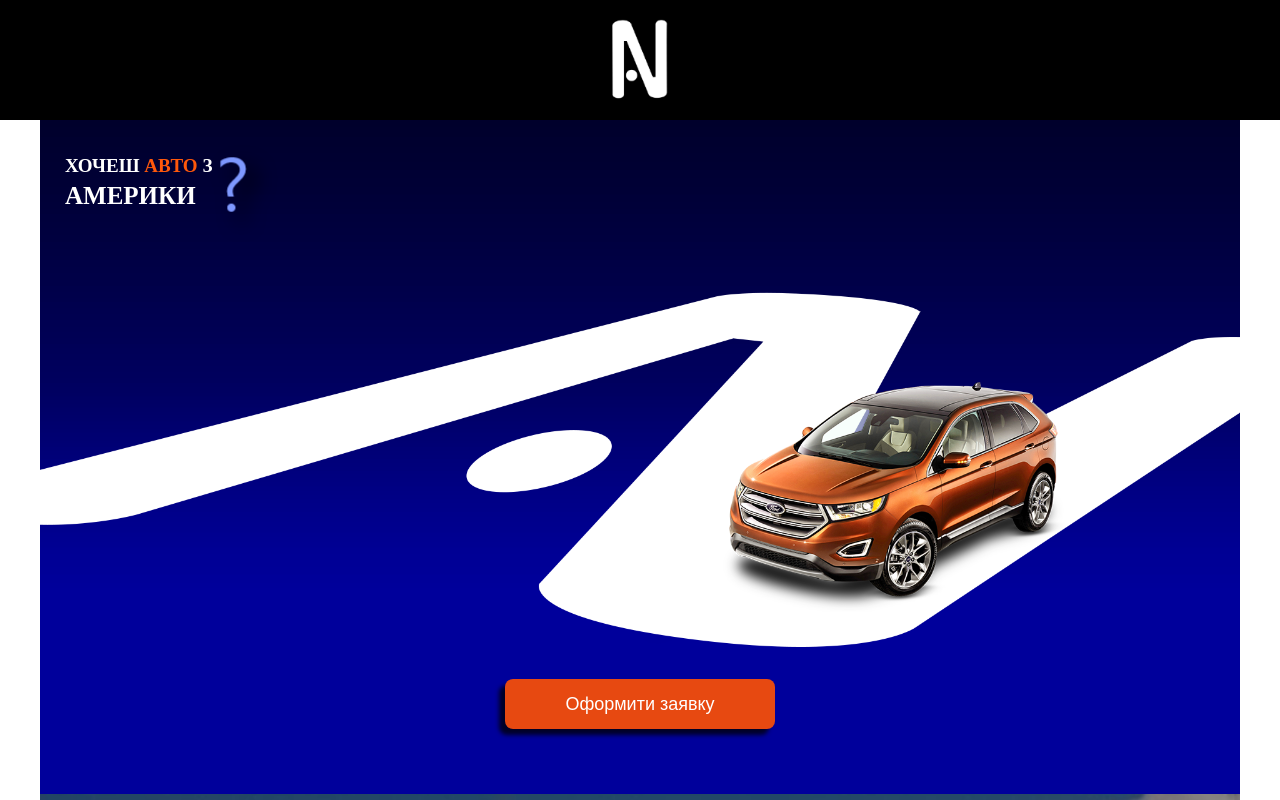
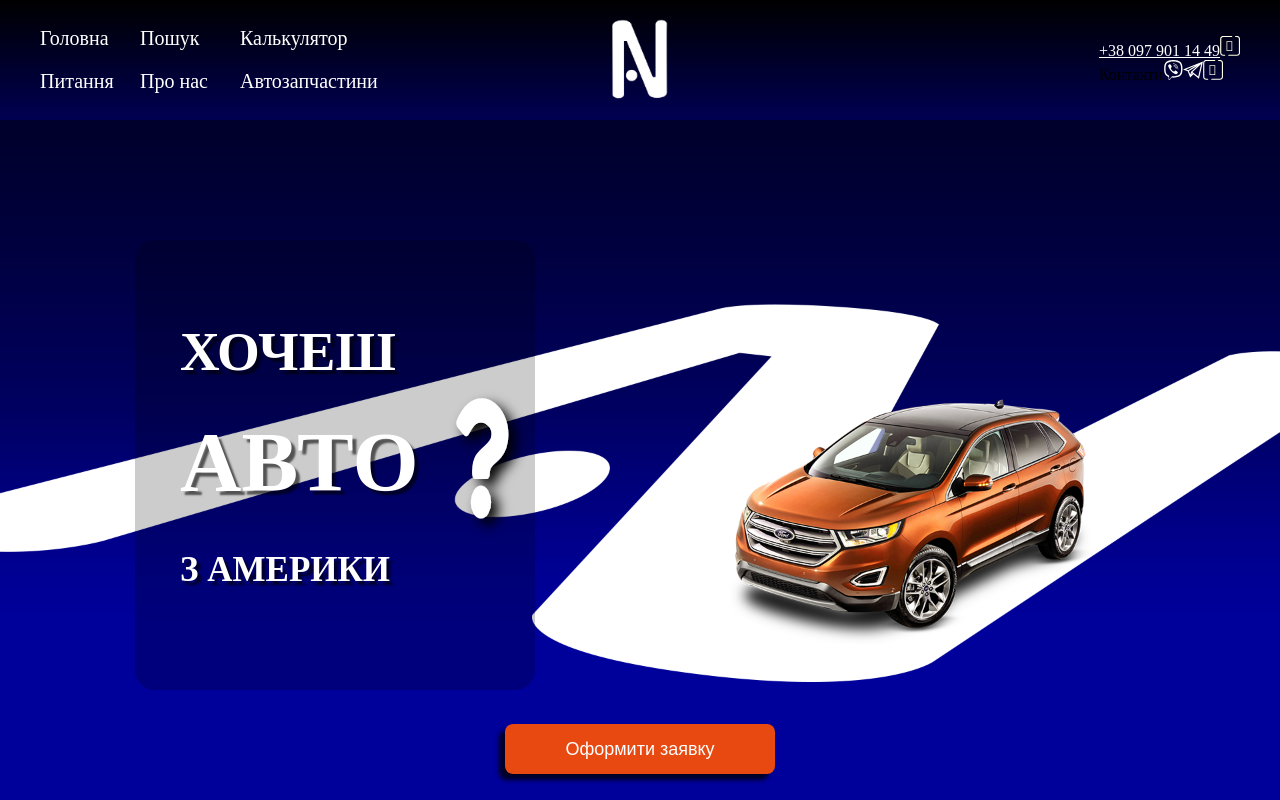
Before and after one commit to AndreyMad/carCalculator, a React (Create React App) app: page / in a window 1280 px wide. Shown: the top 800 px of the page. Built offline with nearby package versions, Linux system fonts and the light colour scheme.

Commit message:
fix styles & add new bugs(

```diff
--- a/src/assets/svg/index.jsx
+++ b/src/assets/svg/index.jsx
@@ -40,9 +40,11 @@
 import viberHeader from "./viberHeader.svg";
 import telegramHeader from "./telegramHeader.svg";
 import down from "./down.svg";
+import question from "./question.svg";
 
 export default {
   calculator,
+  question,
   headerClose,
   down,
   telegramHeader,
--- a/src/components/Header/Header.js
+++ b/src/components/Header/Header.js
@@ -49,13 +49,10 @@
             <img src={logo} alt="autonom logo" />
           </NavLink>
 
-          <div className={style.feedbackContainer}>
           {windowWidth < 768 ? (
             <button
               className={
-                  isBurgerOpen
-                    ? style.feedbackButtonActive
-                    : style.feedbackButton
+                isBurgerOpen ? style.feedbackButtonActive : style.feedbackButton
               }
               type="button"
               onClick={this.toggleModal}
@@ -66,7 +63,100 @@
                 alt="presentation"
               />
             </button>
-            ) : null}
+          ) : (
+            <>
+              <div className={style.feedbackTabletContainer}>
+                <ul className={style.menuList}>
+                  <li className={style.menuItem}>
+                    <NavLink
+                      exact
+                      className={style.shadowLink}
+                      to={routes.MAIN_PAGE.path}
+                    >
+                      Головна
+                    </NavLink>
+                  </li>
+                  <li className={style.menuItem}>
+                    <NavLink
+                      className={style.shadowLink}
+                      to={routes.SEARCH_PAGE.path}
+                    >
+                      Пошук
+                    </NavLink>
+                  </li>
+                  <li className={style.menuItem}>
+                    <NavLink
+                      className={style.shadowLink}
+                      to={routes.CALCULATOR_PAGE.path}
+                    >
+                      Калькулятор
+                    </NavLink>
+                  </li>
+
+                  <li className={style.menuItem}>
+                    <NavLink
+                      className={style.shadowLink}
+                      to={routes.ANSWERS.path}
+                    >
+                      Питання
+                    </NavLink>
+                  </li>
+                  <li className={style.menuItem}>
+                    <NavLink
+                      className={style.shadowLink}
+                      to={routes.ABOUT_US_PAGE.path}
+                    >
+                      Про нас
+                    </NavLink>
+                  </li>
+                  <li className={style.menuItem}>
+                    <NavLink
+                      className={style.shadowLink}
+                      to={routes.PARTS_PAGE.path}
+                    >
+                      Автозапчастини
+                    </NavLink>
+                  </li>
+                </ul>
+              </div>
+              <div className={style.feedbackTabletContainer}>
+                <div className={style.feedbackTabletWrapper}>
+                  <a href="tel:+380979011449" className={style.phoneLink}>
+                    +38 097 901 14 49
+                  </a>
+                  <img
+                    className={style.feedbackBtnImg}
+                    src={SVG.tel}
+                    alt="presentation"
+                  />
+                </div>
+                <div className={style.feedbackTabletWrapper}>
+                  <span>Контакти</span>
+                  <a href="tel:+380979011449" className={style.phoneLink}>
+                    <img
+                      className={style.feedbackBtnImg}
+                      src={SVG.viberWhite}
+                      alt="presentation"
+                    />
+                  </a>
+                  <a href="tel:+380979011449" className={style.phoneLink}>
+                    <img
+                      className={style.feedbackBtnImg}
+                      src={SVG.telegramWhite}
+                      alt="presentation"
+                    />
+                  </a>
+                  <a href="tel:+380979011449" className={style.phoneLink}>
+                    <img
+                      className={style.feedbackBtnImg}
+                      src={SVG.tel}
+                      alt="presentation"
+                    />
+                  </a>
+                </div>
+              </div>
+            </>
+          )}
           <CSSTransition
             in={isBurgerOpen}
             unmountOnExit
@@ -149,67 +239,6 @@
             <div className={style.shadow} onClick={this.toggleModal} />
           </CSSTransition>
         </div>
-        </div>
-        <div className={style.tabletNav}>
-          <ul className={style.menuList}>
-            <li className={style.menuItem}>
-              <NavLink
-                exact
-                className={style.menuLink}
-                activeClassName={style.menuLinkActive}
-                to={routes.MAIN_PAGE.path}
-              >
-                Головна
-              </NavLink>
-            </li>
-            <li className={style.menuItem}>
-              <NavLink
-                className={style.menuLink}
-                activeClassName={style.menuLinkActive}
-                to={routes.SEARCH_PAGE.path}
-              >
-                Пошук
-              </NavLink>
-            </li>
-            <li className={style.menuItem}>
-              <NavLink
-                className={style.menuLink}
-                activeClassName={style.menuLinkActive}
-                to={routes.CALCULATOR_PAGE.path}
-              >
-                Калькулятор
-              </NavLink>
-            </li>
-
-            <li className={style.menuItem}>
-              <NavLink
-                className={style.menuLink}
-                activeClassName={style.menuLinkActive}
-                to={routes.PARTS_PAGE.path}
-              >
-                Автозапчастини
-              </NavLink>
-            </li>
-            <li className={style.menuItem}>
-              <NavLink
-                className={style.menuLink}
-                activeClassName={style.menuLinkActive}
-                to={routes.ABOUT_US_PAGE.path}
-              >
-                Про нас
-              </NavLink>
-            </li>
-            <li className={style.menuItem}>
-              <NavLink
-                className={style.menuLink}
-                activeClassName={style.menuLinkActive}
-                to={routes.ANSWERS.path}
-              >
-                Питання
-              </NavLink>
-            </li>
-          </ul>
-        </div>
       </>
     );
   }
--- a/src/components/Header/Header.module.css
+++ b/src/components/Header/Header.module.css
@@ -8,6 +8,7 @@
   max-width: 800px;
   align-items: center;
   display: flex;
+  justify-content: space-between;
 }
 .logo {
   position: absolute;
@@ -18,11 +19,7 @@
 .logo > img {
   height: 100%;
 }
-.tabletNav {
-  width: 100%;
-  position: relative;
-  display: none;
-}
+
 .feedbackContainer {
   position: relative;
 }
@@ -69,21 +66,7 @@
 ul {
   list-style: none;
 }
-.menuList {
-  z-index: 400;
-}
-.itemLink {
-  color: #ffffff;
-  font-family: "Lato", sans-serif;
-  font-size: 14px;
-  text-decoration: none;
-  display: flex;
-  align-items: center;
-}
-.itemIcon {
-  width: 20px;
-  margin: 0px 7px;
-}
+
 .subTitle {
   color: #ffffff;
   display: block;
@@ -94,6 +77,13 @@
 }
 .iinerListItem {
   margin-top: 10px;
+}
+
+.feedbackBtnImg {
+  width: 20px;
+}
+.phoneLink {
+  color: #ffffff;
 }
 @media (min-width: 768px) {
   .container {
@@ -109,11 +99,25 @@
   .menuList {
     display: flex;
     height: 85px;
-    justify-content: space-evenly;
+    justify-content: stretch;
     list-style: none;
+    flex-wrap: wrap;
     align-items: center;
 
     width: 100%;
+  }
+  .menuItem {
+    min-width: 100px;
+  }
+  .menuItem > a {
+    color: #ffffff;
+
+    text-decoration: none;
+  }
+  .feedbackTabletContainer {
+    max-width: 350px;
+    margin: 0px 40px;
+    position: relative;
   }
   .menuItem {
     font-size: 20px;
@@ -158,6 +162,6 @@
 @media (min-width: 1200px) {
   .container {
     max-width: 1400px;
-    background: linear-gradient(to bottom #000000, #000052);
+    background: linear-gradient(to bottom, #000000, #000052);
   }
 }
--- a/src/components/carAvailability/carAvailability.module.css
+++ b/src/components/carAvailability/carAvailability.module.css
@@ -111,7 +111,7 @@
   font-size: 0;
   line-height: 0;
   position: absolute;
-  top: 80%;
+  top: 70%;
   display: block;
   width: 35px;
   height: 35px;
@@ -130,7 +130,7 @@
   font-size: 0;
   line-height: 0;
   position: absolute;
-  top: 80%;
+  top: 70%;
   display: block;
   width: 35px;
   height: 35px;
@@ -175,6 +175,7 @@
   top: 10px;
   right: 10px;
   width: 30px;
+  z-index: 20;
 }
 @media (min-width: 1200px) {
   .container {
--- a/src/pages/MainPage/MainPage.jsx
+++ b/src/pages/MainPage/MainPage.jsx
@@ -51,12 +51,14 @@
 
             <div className={style.titleContainer}>
               <h1 className={style.mainTitle}>
-                хочеш <span className={style.yellowLetter}>авто</span> з
-                <br /> <p>америки</p>
+                хочеш <span className={style.yellowLetter}>авто</span>
+                <p> з</p>
+                <br />
+                <p> америки</p>
               </h1>
               <img
                 alt="presentation"
-                src={question}
+                src={window.innerWidth < 768 ? question : SVG.question}
                 className={style.question}
               />
             </div>
--- a/src/pages/MainPage/MainPage.module.css
+++ b/src/pages/MainPage/MainPage.module.css
@@ -26,6 +26,10 @@
 .mainTitle > p {
   font-size: 25px;
   margin-top: 5px;
+  display: inline;
+}
+.yellowLetter ~ p {
+  font-size: 19px;
 }
 .yellowLetter {
   color: #ff580b;
@@ -210,7 +214,7 @@
 }
 @media (min-width: 1200px) {
   .mainWrapper {
-    max-width: 1200px;
+    max-width: 1400px;
   }
   .headWrapper {
     max-width: 1200px;
@@ -219,9 +223,42 @@
   .backgroundImg {
     height: 100%;
   }
-  /* .backgroundShadow {
-    background-color: rgba(0, 0, 0, 0.6);
-  } */
+
+  .titleContainer {
+    width: 400px;
+    height: 450px;
+    background-color: rgba(0, 0, 0, 0.2);
+    border-radius: 20px;
+    padding: 30px;
+    top: 85px;
+    left: 135px;
+  }
+  .question {
+    right: 0px;
+  }
+  .mainTitle {
+    font-size: 55px;
+    margin-top: 50px;
+    position: relative;
+    text-shadow: 4px 4px 2px rgba(0, 0, 0, 0.6);
+  }
+  .mainTitle > br {
+    display: none;
+  }
+  .yellowLetter {
+    font-size: 85px;
+    margin-top: 30px;
+    margin-bottom: 20px;
+    color: #ffffff;
+    width: 100%;
+    display: block;
+    text-shadow: 4px 4px 2px rgba(0, 0, 0, 0.6);
+  }
+  .mainTitle > p {
+    font-size: 35px;
+    display: inline;
+    text-shadow: 4px 4px 2px rgba(0, 0, 0, 0.6);
+  }
   .title {
     font-size: 60px;
     max-width: 835px;
```
Also changed, not shown: src/assets/svg/question.svg (added). Lines whose indentation alone changed are shown as unchanged.
